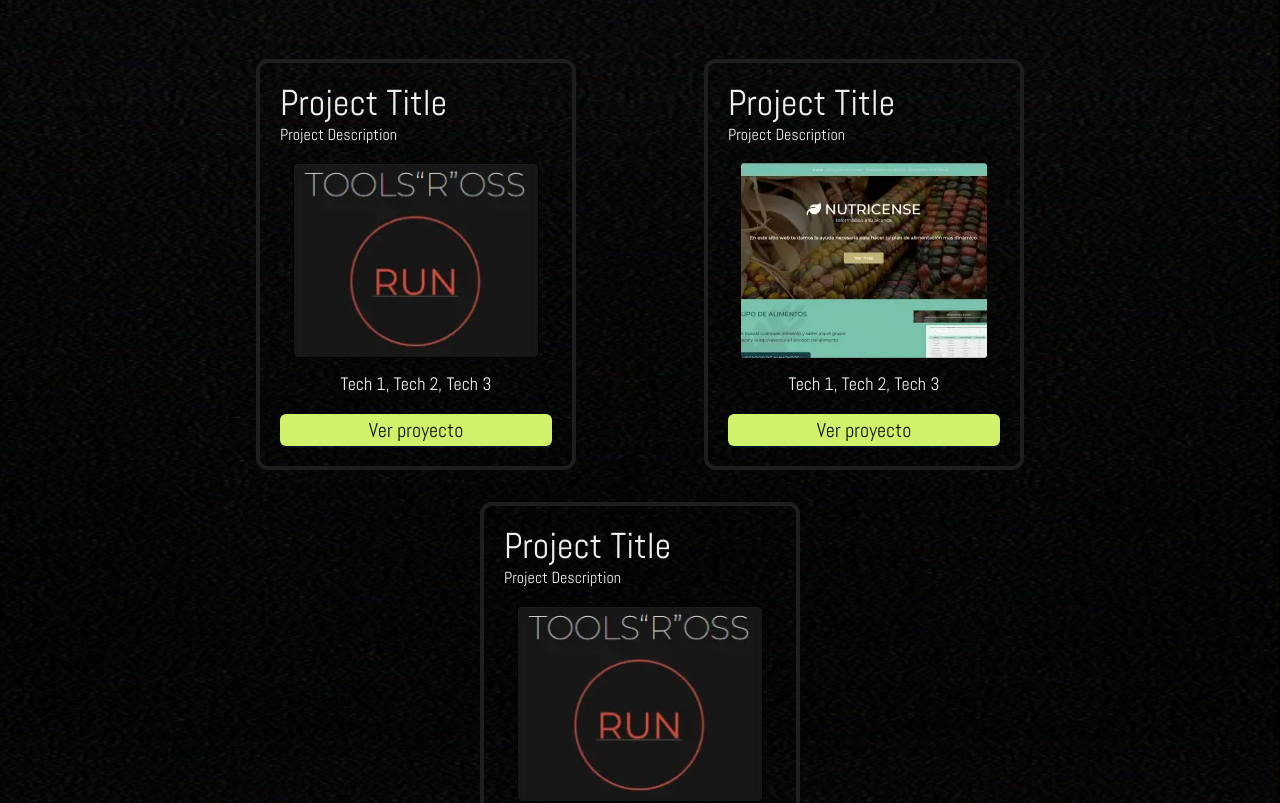
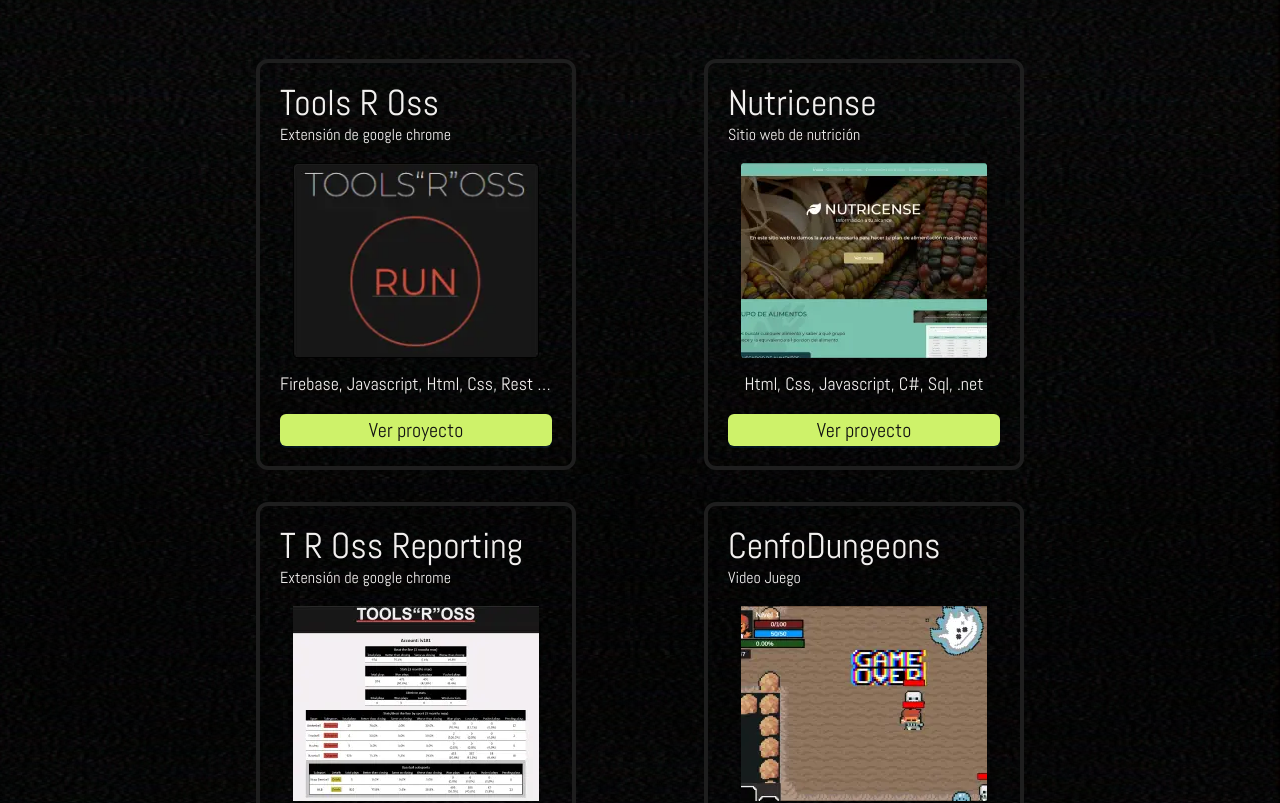
Before and after one commit to Ablanco1547/ProyectoFinalPortafolioProf, a Next.js app in the folder portafolio_web/: page / in a window 1280 px wide. Shown: the part 980-1783 px from the top of the page. Built offline with nearby package versions, Linux system fonts and the light colour scheme.

Commit message:
some projects added

```diff
--- a/portafolio_web/src/app/components/molecules/ProjectCard.tsx
+++ b/portafolio_web/src/app/components/molecules/ProjectCard.tsx
@@ -14,7 +14,7 @@
 
 	return (
 		<article className="p-3 md:p-5 border-4 border-portGray rounded-xl w-64 md:w-80 flex flex-col gap-4 hover:bg-portGray transition-all duration-150 Project-Card ">
-			<header className=" w-48">
+			<header className=" w-64">
 				<h2 className="text-2xl md:text-4xl ">{cardProps.title}</h2>
 				<p className="text-sm md:text-base">{cardProps.description}</p>
 			</header>
@@ -33,7 +33,7 @@
 					height={170}
 					width={200}
 				/>
-				<figcaption className="text-base md:text-lg">
+				<figcaption className="text-base truncate md:text-lg">
 					{cardProps.techs}
 				</figcaption>
 			</figure>
--- a/portafolio_web/src/app/components/organisms/Project_Card_Container.tsx
+++ b/portafolio_web/src/app/components/organisms/Project_Card_Container.tsx
@@ -4,25 +4,33 @@
 const Project_Card_Container = () => {
 	const Projects = [
 		{
-			title: "Project Title",
-			description: "Project Description",
+			title: "Tools R Oss",
+			description: "Extensión de google chrome",
 			image: "/ToolsROss.webp",
 			alt: "Project Image",
-			techs: "Tech 1, Tech 2, Tech 3",
+			techs: "Firebase, Javascript, Html, Css, Rest API",
 		},
 		{
-			title: "Project Title",
-			description: "Project Description",
+			title: "Nutricense",
+			description: "Sitio web de nutrición",
 			image: "/Nutricense.webp",
 			alt: "Project Image",
-			techs: "Tech 1, Tech 2, Tech 3",
+			techs: "Html, Css, Javascript, C#,  Sql, .net ",
 		},
 		{
-			title: "Project Title",
-			description: "Project Description",
-			image: "/ToolsROss.webp",
+			title: "T R Oss Reporting",
+			description: "Extensión de google chrome",
+			image: "/ToolsReporting.webp",
 			alt: "Project Image",
-			techs: "Tech 1, Tech 2, Tech 3",
+			techs: "Firebase, Javascript, Html, Css, Rest API",
+		},
+
+		{
+			title: "CenfoDungeons",
+			description: "Video Juego",
+			image: "/CenfoDungeons.webp",
+			alt: "Project Image",
+			techs: "C#, Unity",
 		},
 	];
 
```
Also changed, not shown: portafolio_web/public/CenfoDungeons.webp (added), portafolio_web/public/ToolsReporting.webp (added).
